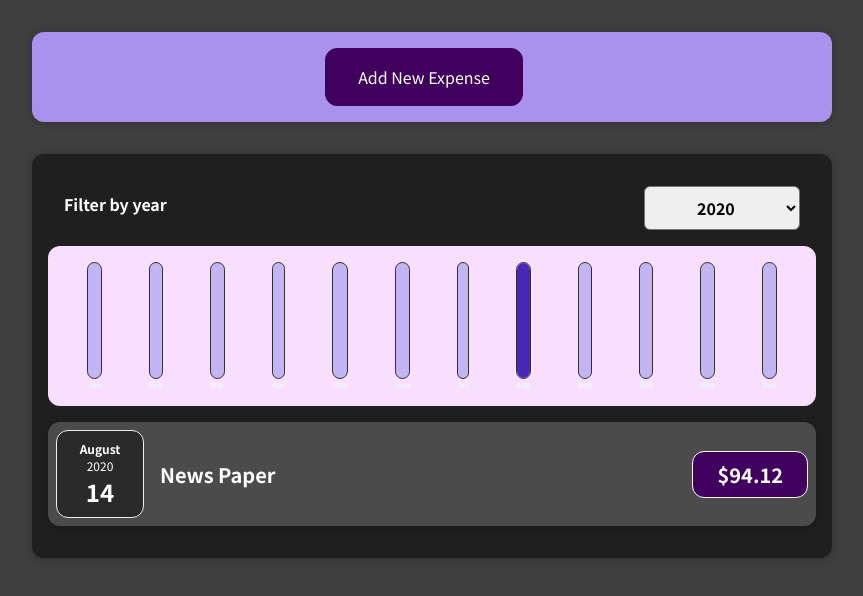
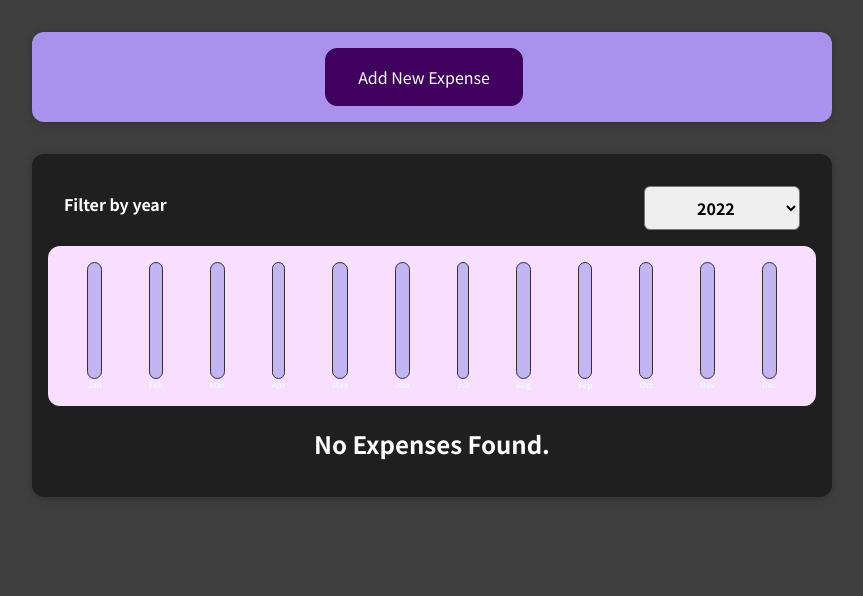
Before and after one commit to gunjan1909/react-expense-tracker, a React (Create React App) app: page / in a window 1280 px wide. Shown: the top 596 px of the page, without its empty margins (208-1071 px from the left). Built offline with nearby package versions, Linux system fonts and the light colour scheme.

Commit message:
deployment

```diff
--- a/src/App.js
+++ b/src/App.js
@@ -4,32 +4,7 @@ import NewExpense from "./components/NewExpense/NewExpense";
 import Expenses from "./components/Expenses/Expenses";
 
 //initial dummy list of expenses
-const DUMMY_EXPENSES = [
-  {
-    id: "e1",
-    title: "News Paper",
-    amount: 94.12,
-    date: new Date(2020, 7, 14),
-  },
-  {
-    id: "e2",
-    title: "New Smart TV",
-    amount: 799.49,
-    date: new Date(2021, 2, 12),
-  },
-  {
-    id: "e3",
-    title: "Car Insurance",
-    amount: 294.67,
-    date: new Date(2021, 2, 28),
-  },
-  {
-    id: "e4",
-    title: "New Desk (Wooden)",
-    amount: 450,
-    date: new Date(2021, 5, 12),
-  },
-];
+const DUMMY_EXPENSES = [];
 
 //function App() {
 const App = () => {
--- a/src/components/Expenses/Expenses.js
+++ b/src/components/Expenses/Expenses.js
@@ -10,7 +10,7 @@ import "./Expenses.css";
 //RETURN ALL THE EXPENSES(EXPENSE ITEM) IN A COMPONENT CARD
 
 const Expenses = (props) => {
-  const [filteredYear, setFilteredYear] = useState("2020");
+  const [filteredYear, setFilteredYear] = useState("2022");
 
   const filterChangeHandler = (selectedYear) => {
     setFilteredYear(selectedYear);
```
Also changed, not shown: package.json (+7 -2 lines), 13 other files (tests, documents, lock files or other folders).
